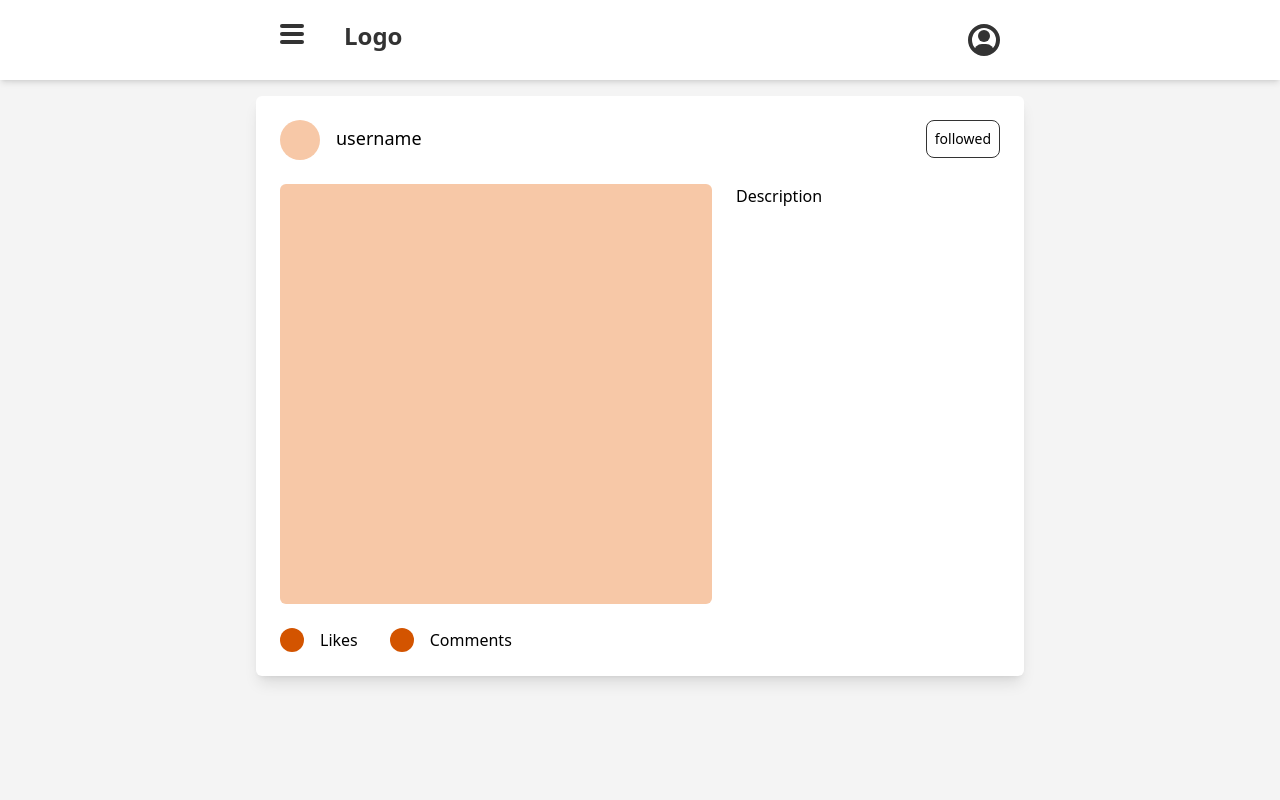
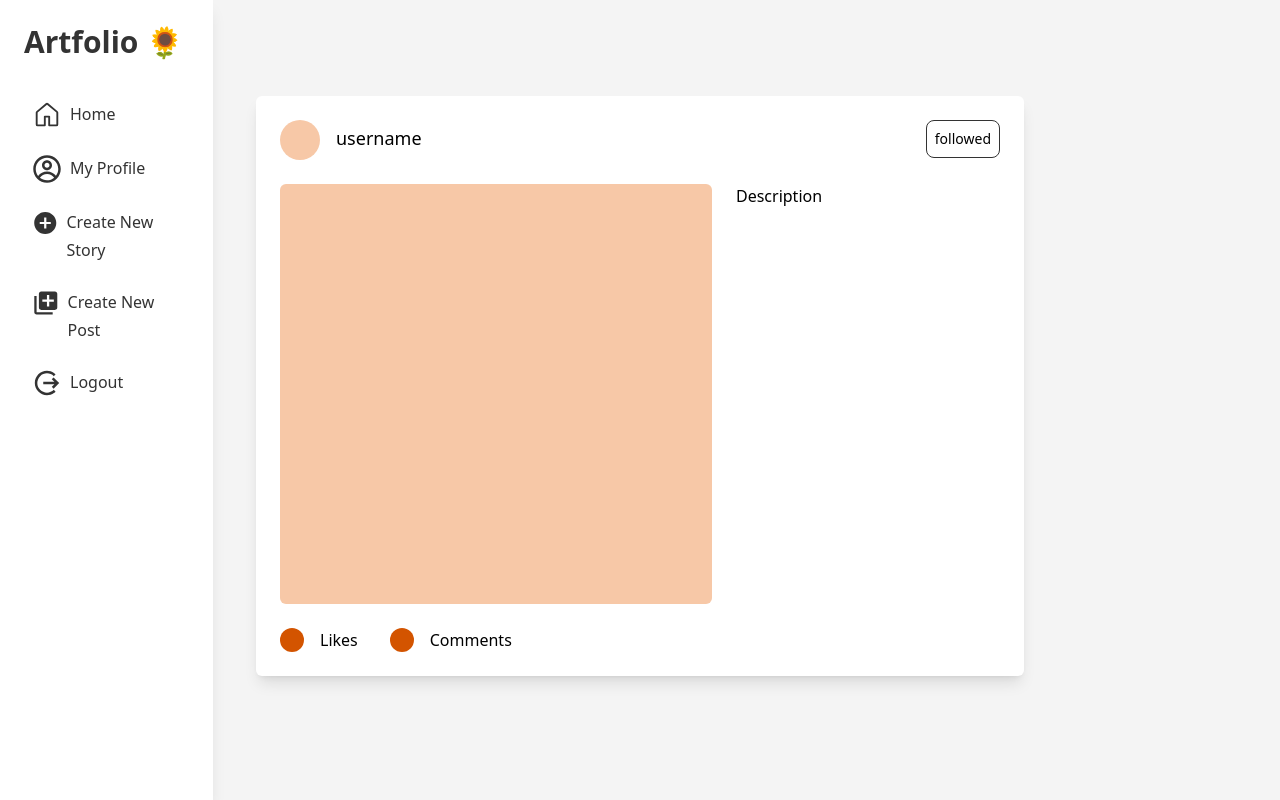
Before and after one commit to indialifah/artfolio-dbb-finalproject, a React (Vite) app: page / in a window 1280 px wide. Built offline with nearby package versions, Linux system fonts and the light colour scheme.

Commit message:
change Navbar to Sidebar

```diff
--- a/src/pages/Home.jsx
+++ b/src/pages/Home.jsx
@@ -1,10 +1,12 @@
 import React from 'react'
 import Navbar from '../components/Navbar'
+import Sidebar from '../components/Sidebar'
 
 const Home = () => {
   return (
     <div>
-        <Navbar />
+        {/* <Navbar /> */}
+        <Sidebar />
 
         {/* Container untuk timeline */}
         <div className='mt-24 w-[60%] mx-auto'>
--- a/src/pages/UserProfile.jsx
+++ b/src/pages/UserProfile.jsx
@@ -1,10 +1,12 @@
 import React from 'react'
 import Navbar from '../components/Navbar'
+import Sidebar from '../components/Sidebar'
 
 const UserProfile = () => {
   return (
     <div>
-        <Navbar />
+        {/* <Navbar /> */}
+        <Sidebar />
 
         {/* Container */}
         <div className='mt-24 w-[60%] mx-auto'>
```
